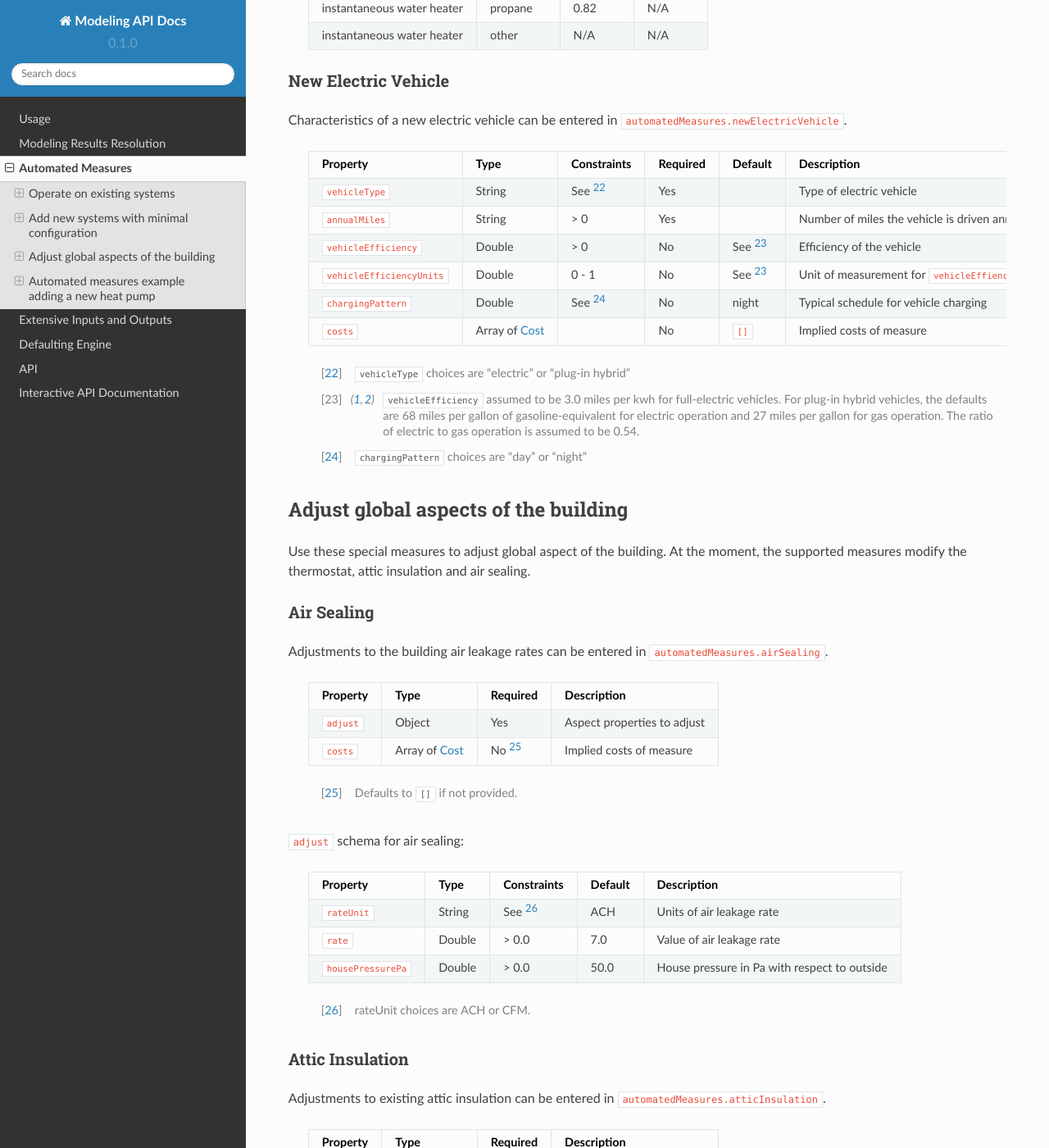
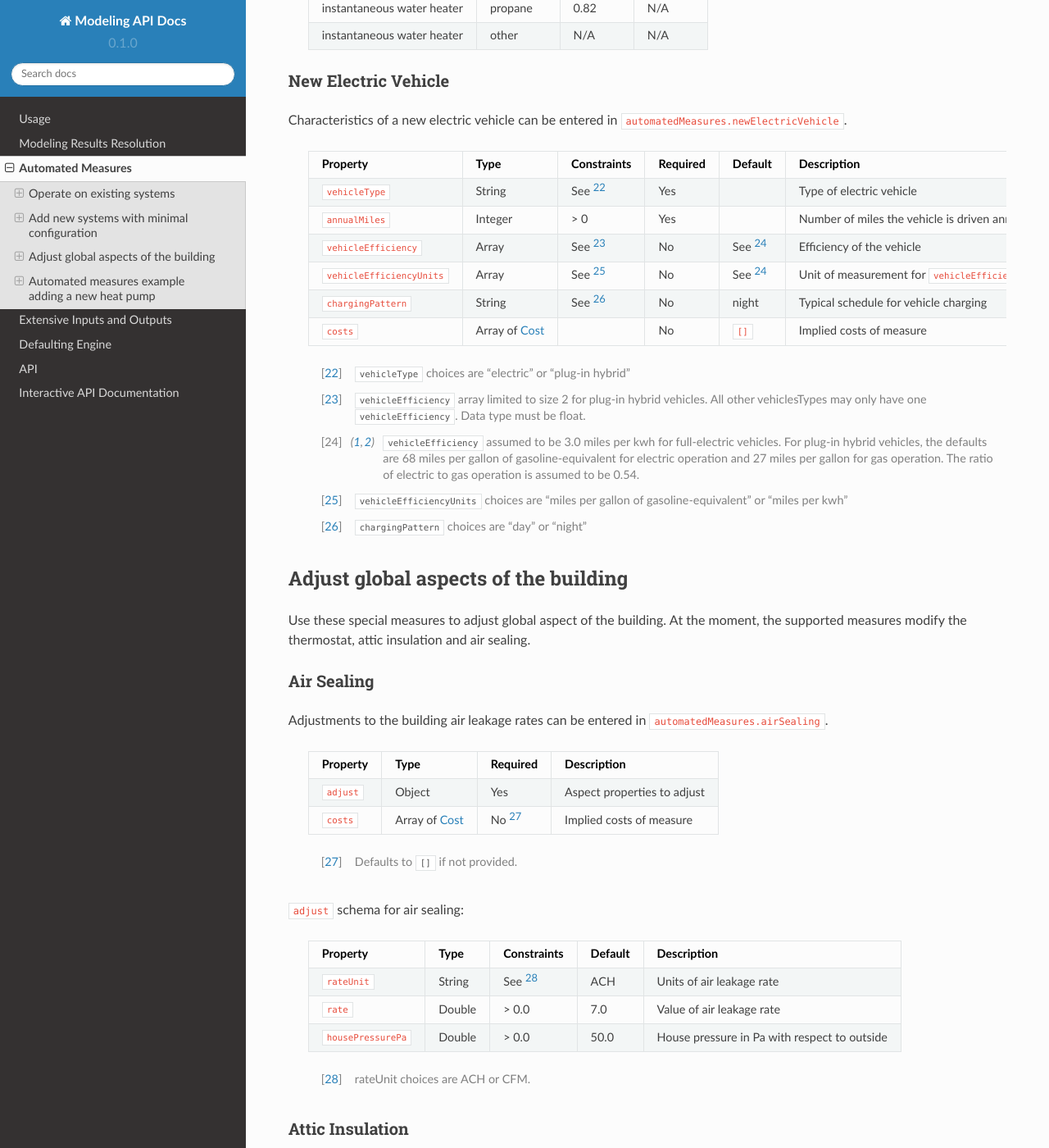
Before and after one commit to RadiantLabs/modeling-api-docs, a Sphinx documentation site: the page built from docs/source/automated_measures.rst, in a window 1280 px wide and 1400 px high, scrolled down 5967 px. Shown: the whole window at 82% size. Built offline with Sphinx 7.4.7 and the Read the Docs theme 2.0.0, drawn with Linux system fonts in a browser that asks for light colours.

Commit message:
Change efficiency and efficiencyUnits to arrays

```diff
--- a/docs/source/automated_measures.rst
+++ b/docs/source/automated_measures.rst
@@ -287,15 +287,17 @@ Characteristics of a new electric vehicle can be entered in ``automatedMeasures.
   Property                    Type                  Constraints  Required  Default     Description
   ==========================  ====================  ===========  ========  ==========  =====================================
   ``vehicleType``             String                See [#]_     Yes                   Type of electric vehicle
-  ``annualMiles``             String                > 0          Yes                   Number of miles the vehicle is driven annually
-  ``vehicleEfficiency``       Double                > 0          No        See [#VE]_  Efficiency of the vehicle
-  ``vehicleEfficiencyUnits``  Double                0 - 1        No        See [#VE]_  Unit of measurement for ``vehicleEffiency``
-  ``chargingPattern``         Double                See [#]_     No        night       Typical schedule for vehicle charging
+  ``annualMiles``             Integer               > 0          Yes                   Number of miles the vehicle is driven annually
+  ``vehicleEfficiency``       Array                 See [#]_     No        See [#VE]_  Efficiency of the vehicle
+  ``vehicleEfficiencyUnits``  Array                 See [#]_     No        See [#VE]_  Unit of measurement for ``vehicleEfficiency``
+  ``chargingPattern``         String                See [#]_     No        night       Typical schedule for vehicle charging
   ``costs``                   Array of :ref:`cost`               No        ``[]``      Implied costs of measure
   ==========================  ====================  ===========  ========  ==========  =====================================
 
   .. [#] ``vehicleType`` choices are "electric" or "plug-in hybrid"
+  .. [#] ``vehicleEfficiency`` array limited to size 2 for plug-in hybrid vehicles. All other vehiclesTypes may only have one ``vehicleEfficiency``. Data type must be float.
   .. [#VE] ``vehicleEfficiency`` assumed to be 3.0 miles per kwh for full-electric vehicles. For plug-in hybrid vehicles, the defaults are 68 miles per gallon of gasoline-equivalent for electric operation and 27 miles per gallon for gas operation. The ratio of electric to gas operation is assumed to be 0.54.
+  .. [#] ``vehicleEfficiencyUnits`` choices are "miles per gallon of gasoline-equivalent" or "miles per kwh"
   .. [#] ``chargingPattern`` choices are "day" or "night"
 
 
```
